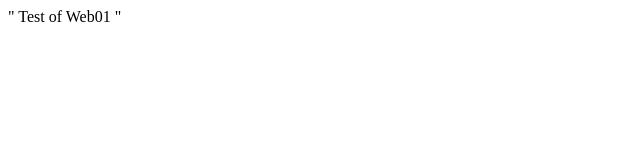
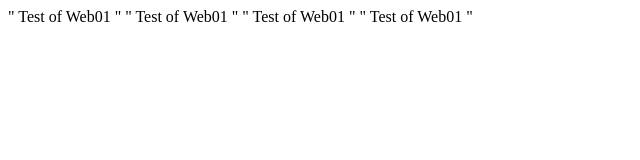
Before and after one commit to justingeluzz/testweb01, a plain HTML site: page index.html in a window 1280 px wide. Shown: the whole page, without its empty margins (0-640 px from the left). Drawn offline with Linux system fonts and the light colour scheme.

Commit message:
Second Official Commit

```diff
--- a/index.html
+++ b/index.html
@@ -8,6 +8,9 @@
 <body>
 
     " Test of Web01 "
+    " Test of Web01 "
+    " Test of Web01 "
+    " Test of Web01 "
 
 </body>
 </html>
```
